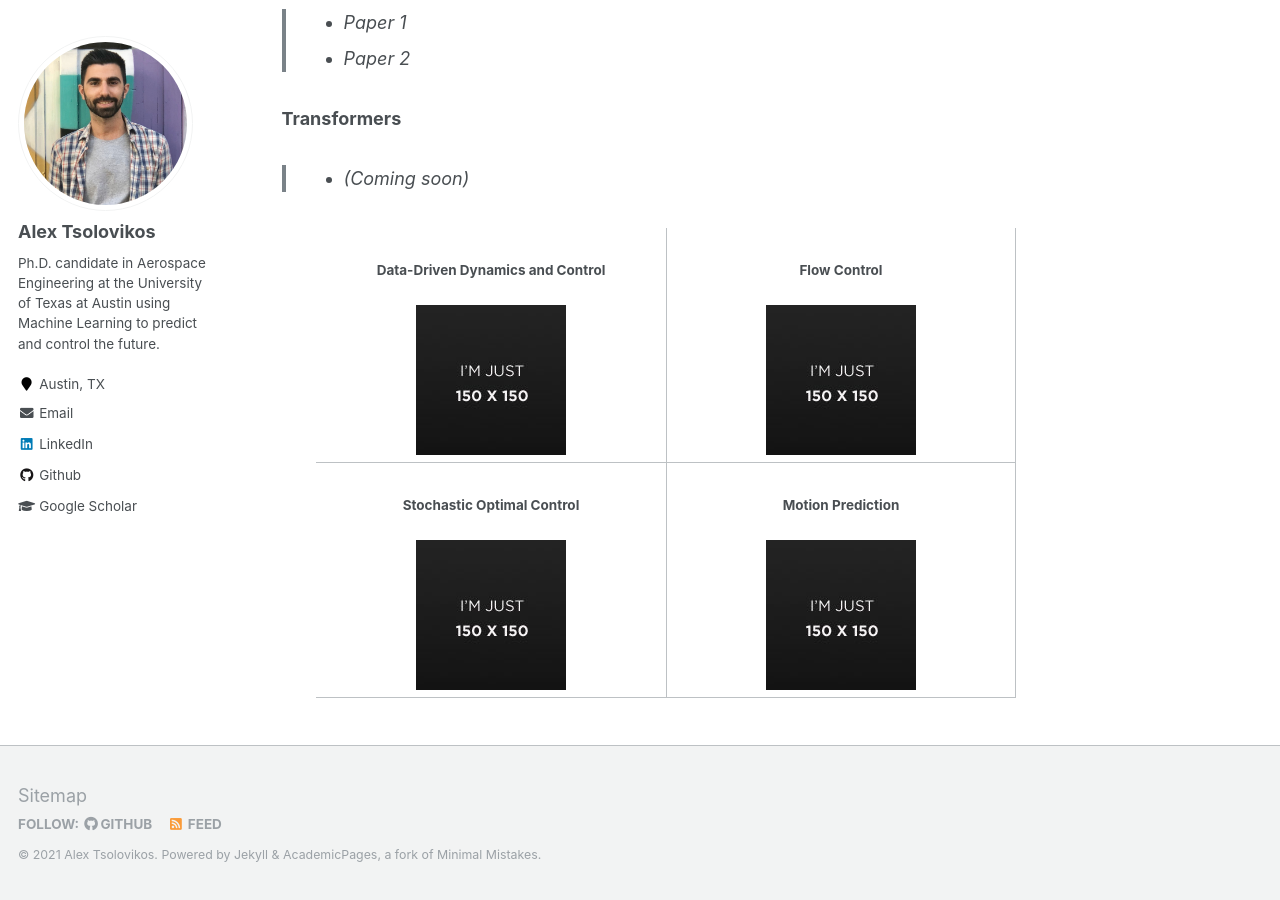
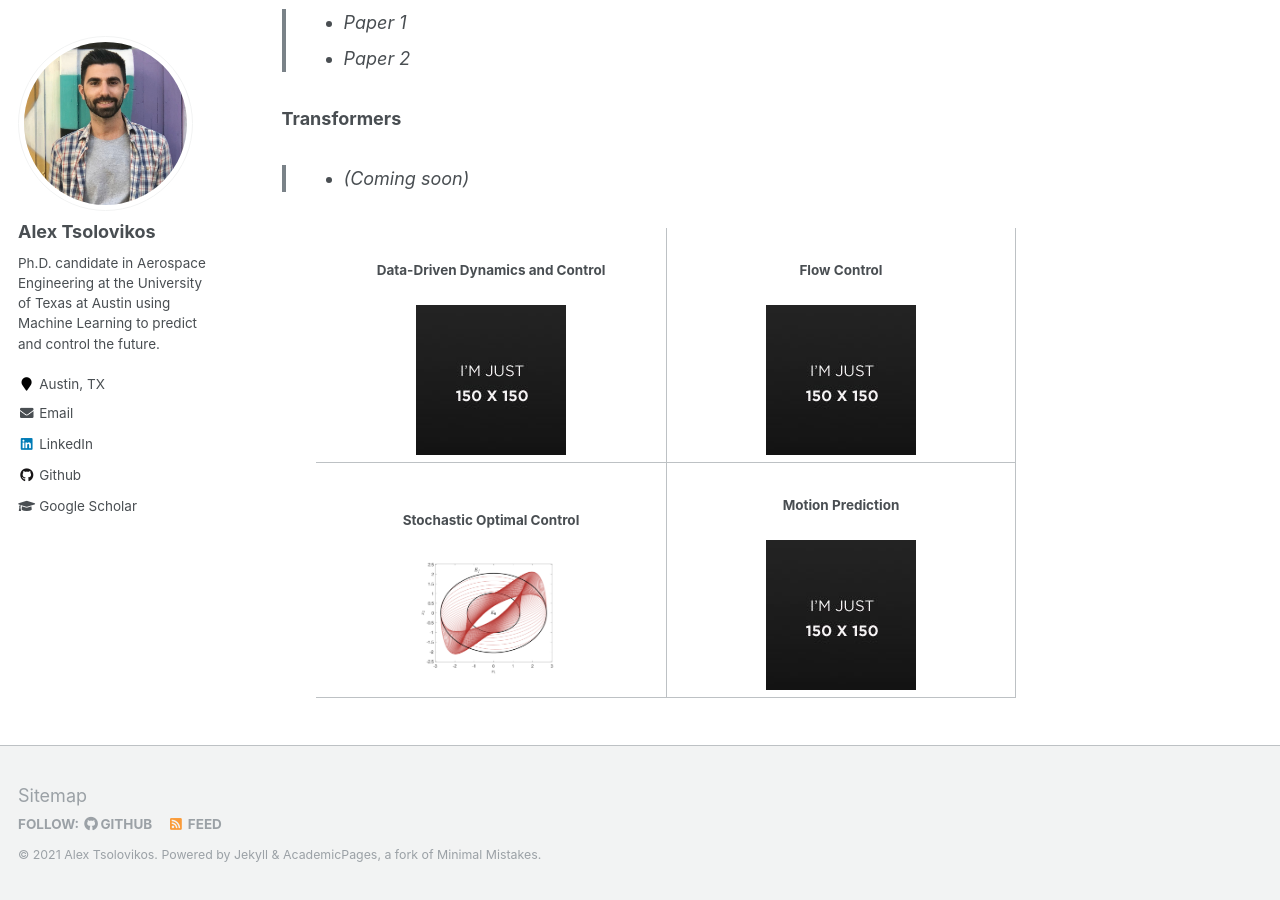
Before and after one commit to alextsolovikos/alextsolovikos.github.io, a Jekyll site: the page built from _pages/about.md, in a window 1280 px wide and 900 px high, scrolled down 1768 px. Built offline with Jekyll 4.4.1, drawn with Linux system fonts in a browser that asks for light colours.

Commit message:
Update about.md

```diff
--- a/_pages/about.md
+++ b/_pages/about.md
@@ -70,7 +70,7 @@ Here are some of the projects that I'm working on and the tools I am developing.
 <tr>
 <td style="width: 350px; text-align: center;">
 <h3>Stochastic Optimal Control</h3>
-<br /><img src="https://alextsolovikos.github.io/images/image-alignment-150x150.jpg" alt="Stochastic Optimal Control" width="150" height="150" /></td>
+<br /><img src="https://alextsolovikos.github.io/docs/greedy_covariance_2d.png" alt="Stochastic Optimal Control" width="150"/></td>
 <td style="width: 350px; text-align: center;">
 <h3>Motion Prediction</h3>
 <br /><img src="https://alextsolovikos.github.io/images/image-alignment-150x150.jpg" alt="Motion Prediction" width="150" height="150" /></td>
```
